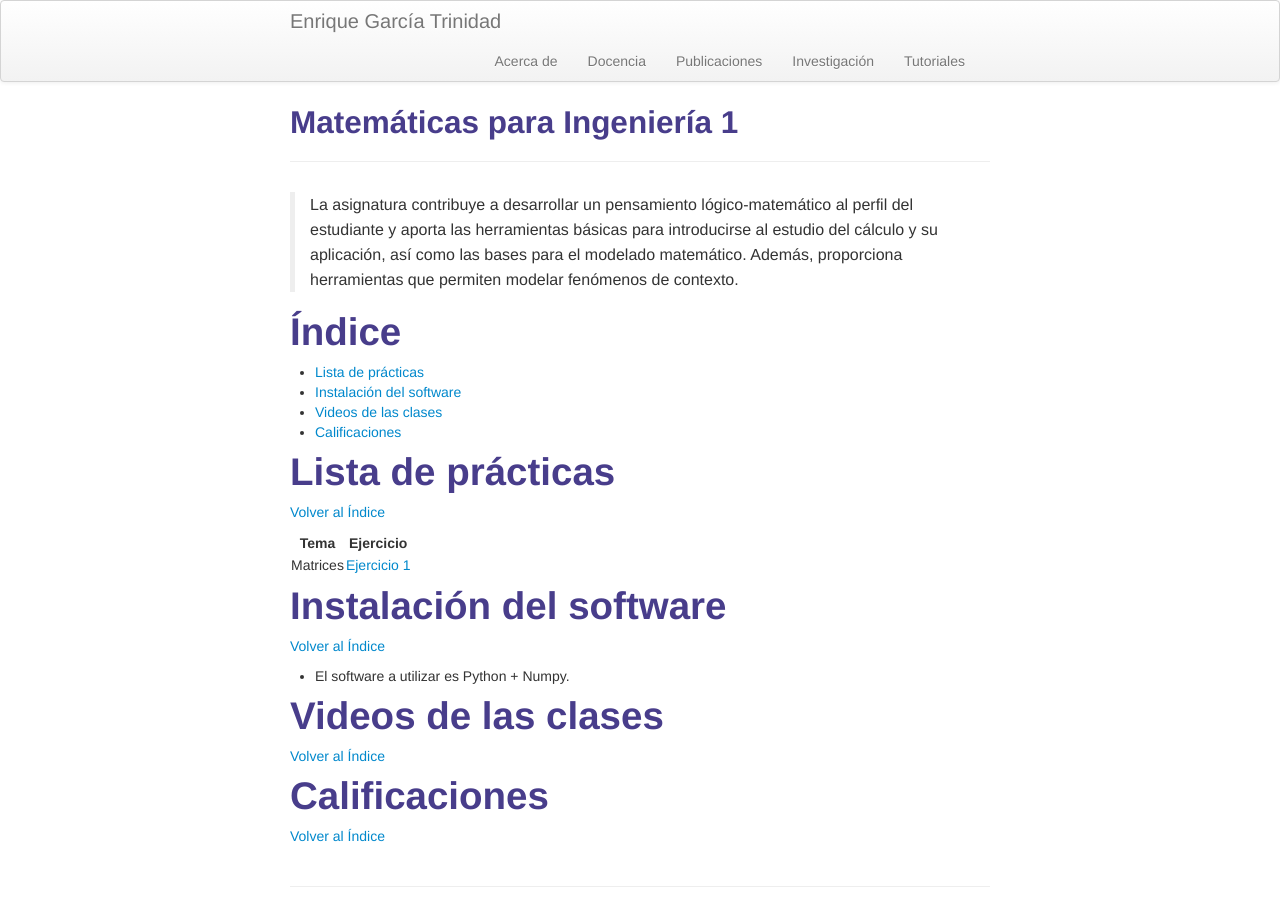
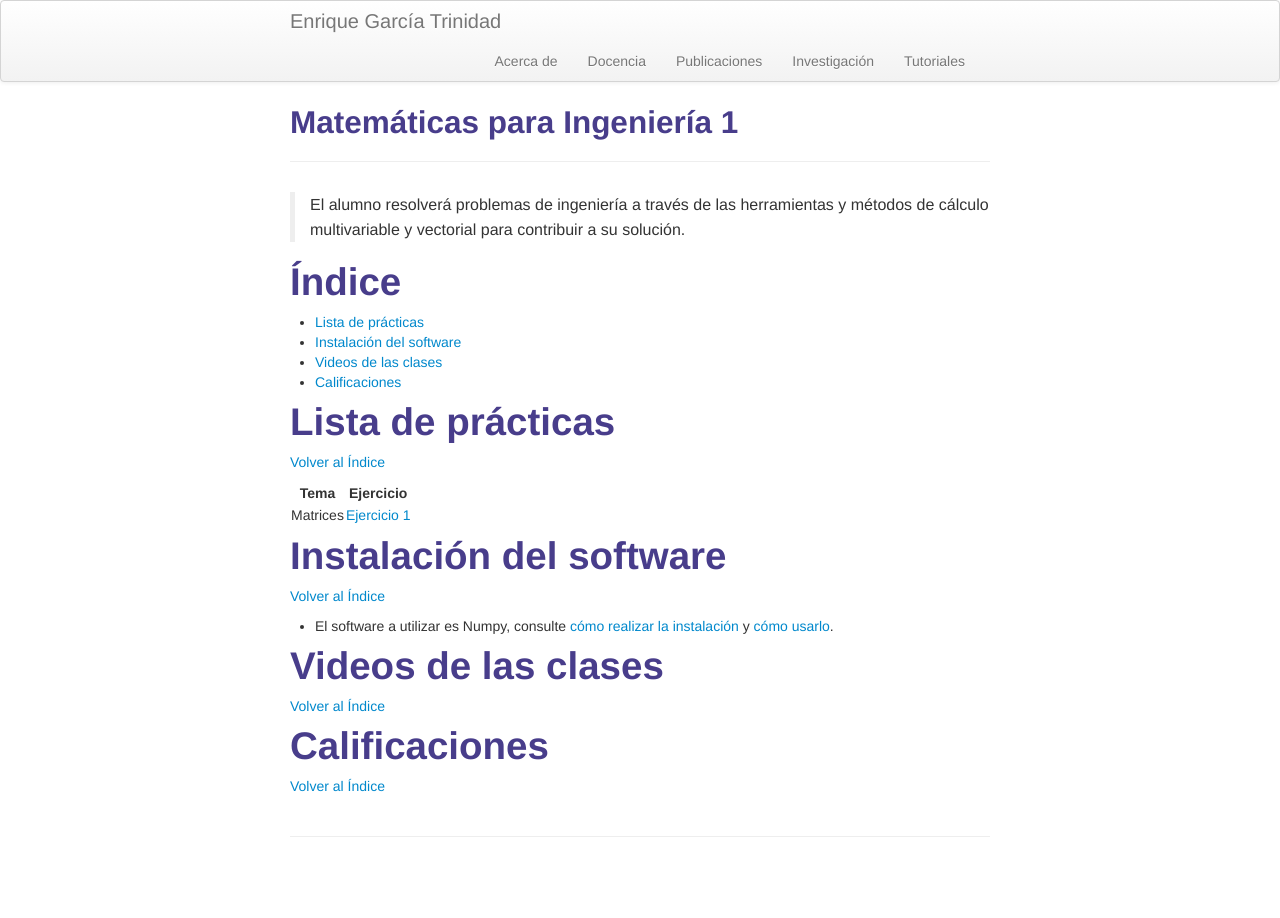
Before and after one commit to enriGarcia/enriGarcia.github.io, a Jekyll site: the page built from pages/teaching/matIng1.md, in a window 1280 px wide. Built offline with Jekyll 4.4.1, drawn with Linux system fonts in a browser that asks for light colours.

Commit message:
webpage update

```diff
--- a/pages/teaching/matIng1.md
+++ b/pages/teaching/matIng1.md
@@ -3,7 +3,7 @@ layout: page
 title: Matemáticas para Ingeniería 1
 description: Listado de prácticas
 ---
->  La asignatura contribuye a desarrollar un pensamiento lógico-matemático al perfil del estudiante y aporta las herramientas básicas para introducirse al estudio del cálculo y su aplicación, así como las bases para el modelado matemático. Además, proporciona herramientas que permiten modelar fenómenos de contexto.
+> El alumno resolverá problemas de ingeniería a través de las herramientas y métodos de cálculo multivariable y vectorial para contribuir a su solución.
 
 # Índice
 - [Lista de prácticas](#lista-de-prácticas)
@@ -22,7 +22,8 @@ description: Listado de prácticas
 # Instalación del software
 [Volver al Índice](#índice)
 
-- El software a utilizar es Python + Numpy.
+- El software a utilizar es Numpy, consulte [cómo realizar la instalación](https://enriquegarcia.xyz/pages/instructions/installPython) y [cómo usarlo](https://enriquegarcia.xyz/pages/instructions/matNumpy).
+
 
 # Videos de las clases
 [Volver al Índice](#índice)
```
Also changed, not shown: pages/instructions/matNumpy.md (+2 -2 lines), pages/tutorials.md (+1 -0 lines).
